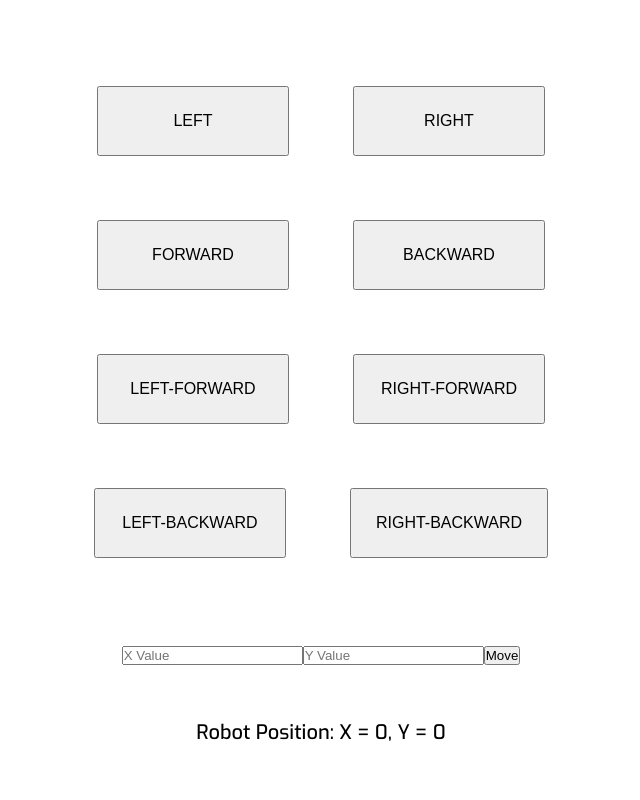
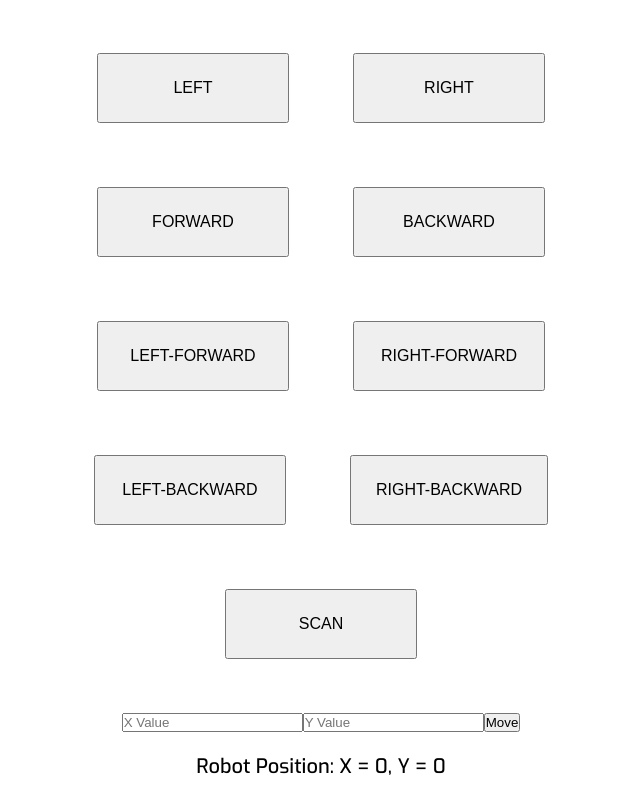
Before and after one commit to idnzozkan/metal-collector, a React (Create React App) app in the folder client/: page / in a window 1280 px wide. Shown: the whole page, without its empty margins (319-959 px from the left). Built offline with nearby package versions, Linux system fonts and the light colour scheme; no server answers.

Commit message:
Add scan button and refactor error handlers

```diff
--- a/client/src/App.js
+++ b/client/src/App.js
@@ -6,6 +6,18 @@ const App = () => {
   const [position, setPosition] = useState({ x: 0, y: 0 })
   const [target, setTarget] = useState({ x: null, y: null })
   const [isSent, setIsSent] = useState(false)
+  const [metalPositions, setMetalPositions] = useState(null)
+
+  const handleScan = async () => {
+    try {
+      const detectedMetalPositions = await axios.get(`http://localhost:8080/robot/scan`)
+      setMetalPositions(detectedMetalPositions)
+    } catch (error) {
+      console.log(error.response?.data || error)
+    }
+  }
+
+  console.log(metalPositions)
 
   const handleInput = e => {
     if (e.target.name === 'x-value') setTarget(prev => ({ ...prev, x: e.target.value }))
@@ -16,7 +28,7 @@ const App = () => {
     try {
       await axios.post(`http://localhost:8080/robot/move/position`, target)
     } catch (error) {
-      console.log(error)
+      console.log(error.response?.data || error)
     }
   }
 
@@ -24,7 +36,7 @@ const App = () => {
     try {
       await axios.get(`http://localhost:8080/robot/move/${direction}`)
     } catch (error) {
-      console.log(error)
+      console.log(error.response?.data || error)
     }
   }
 
@@ -54,6 +66,7 @@ const App = () => {
           <button onClick={() => handleMove('right-forward')}>RIGHT-FORWARD</button>
           <button onClick={() => handleMove('left-backward')}>LEFT-BACKWARD</button>
           <button onClick={() => handleMove('right-backward')}>RIGHT-BACKWARD</button>
+          <button onClick={handleScan}>SCAN</button>
         </div>
         <div className="specific-position-entering-area">
           <input
```
